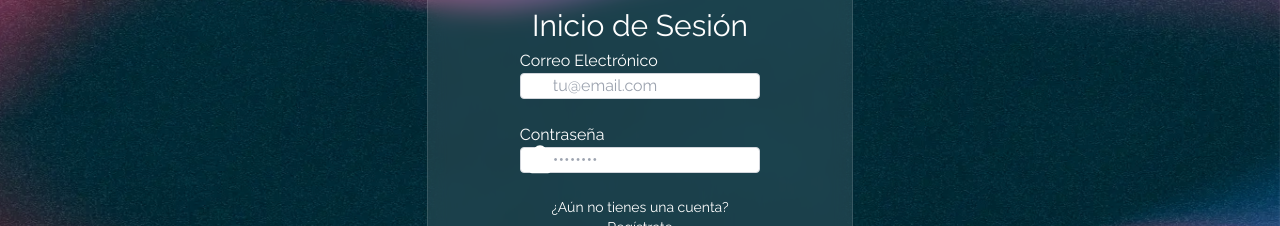
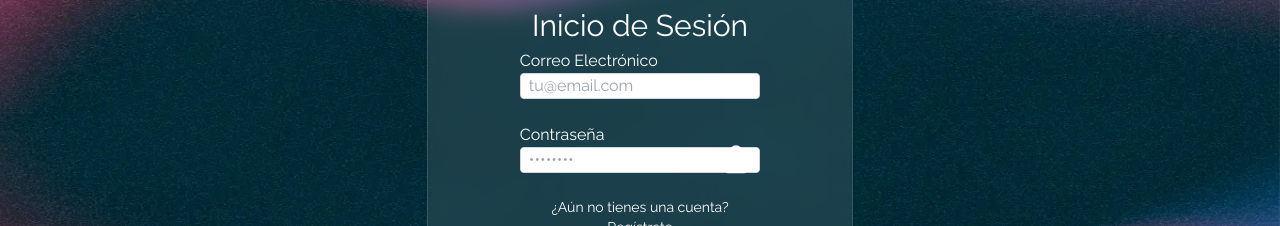
Before and after one commit to JesusAraujoDEV/mediart, a Nuxt app in the folder client/: page /login in a window 1280 px wide. Shown: the part 235-461 px from the top of the page. Built offline with nearby package versions, Linux system fonts and the light colour scheme; a web font is replaced by a local one.

Commit message:
fix: adjust icon positioning and input padding in login form

```diff
--- a/client/pages/login.vue
+++ b/client/pages/login.vue
@@ -13,22 +13,22 @@
         >
           <label class="w-full mb-0" for="Email">Correo Electrónico</label>
           <div class="flex flex-row w-full relative h-12 mb-6">
-            <Icon name="material-symbols:mail-outline" size='1.2rem' class="absolute top-1/2 -translate-y-1/2 left-1 -z-1"/>
+            <Icon name="material-symbols:mail-outline" size='1.2rem' class="absolute top-1/2 -translate-y-1/2 right-1 mr-1 -z-1"/>
             <input
               type="email"
               placeholder="tu@email.com"
-              class="w-full pl-8 rounded border border-gray-300"
+              class="w-full pl-2 rounded border border-gray-300"
               id="Email"
             />
           </div>
 
           <label class="w-full mb-0" for="Password">Contraseña</label>
           <div class="flex flex-row w-full relative h-12">
-            <Icon name="material-symbols:lock-outline" size='1.2rem' class="absolute top-1/2 -translate-y-1/2 left-1 -z-1"/>
+            <Icon name="material-symbols:lock-outline" size='1.2rem' class="absolute top-1/2 -translate-y-1/2 right-1 mr-1 -z-1"/>
             <input
               type="password"
               placeholder="••••••••"
-              class="w-full pl-8 rounded border border-gray-300"
+              class="w-full pl-2 rounded border border-gray-300"
               id="Password"
             />
           </div>
```
